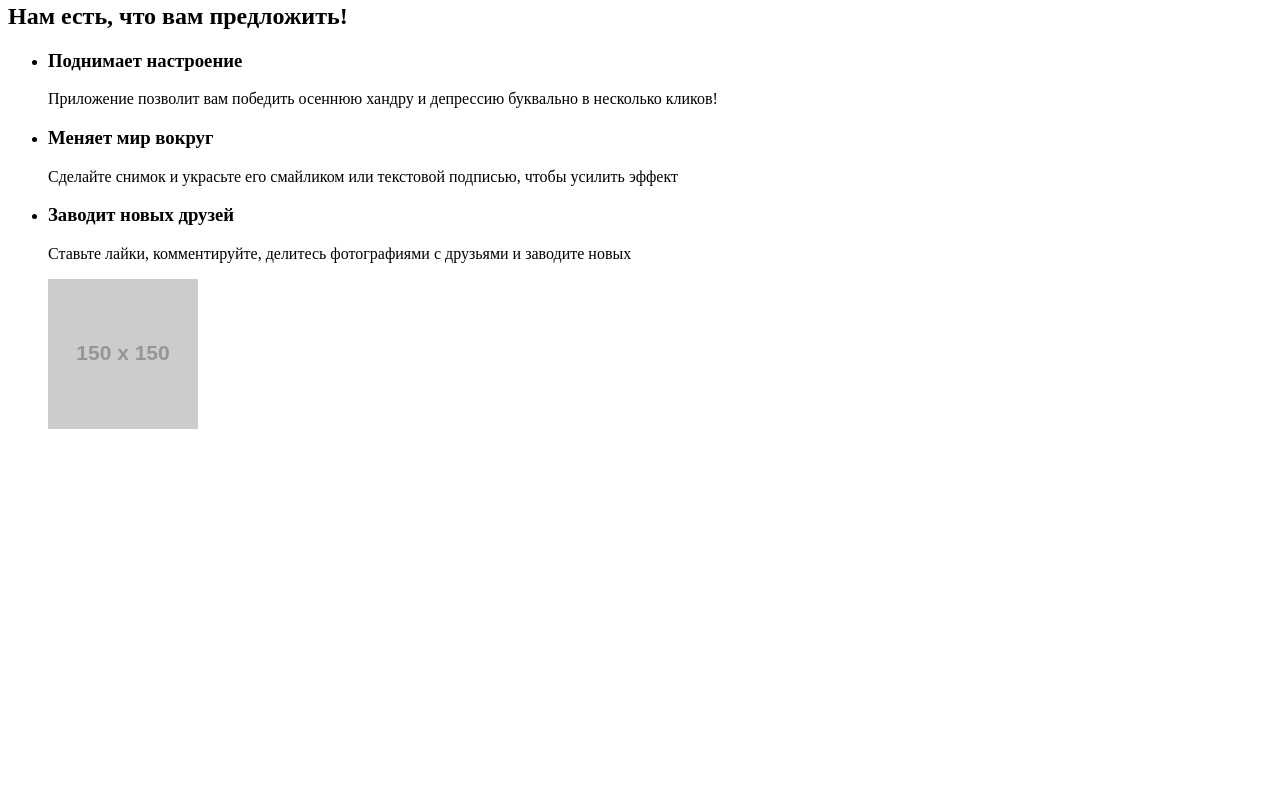
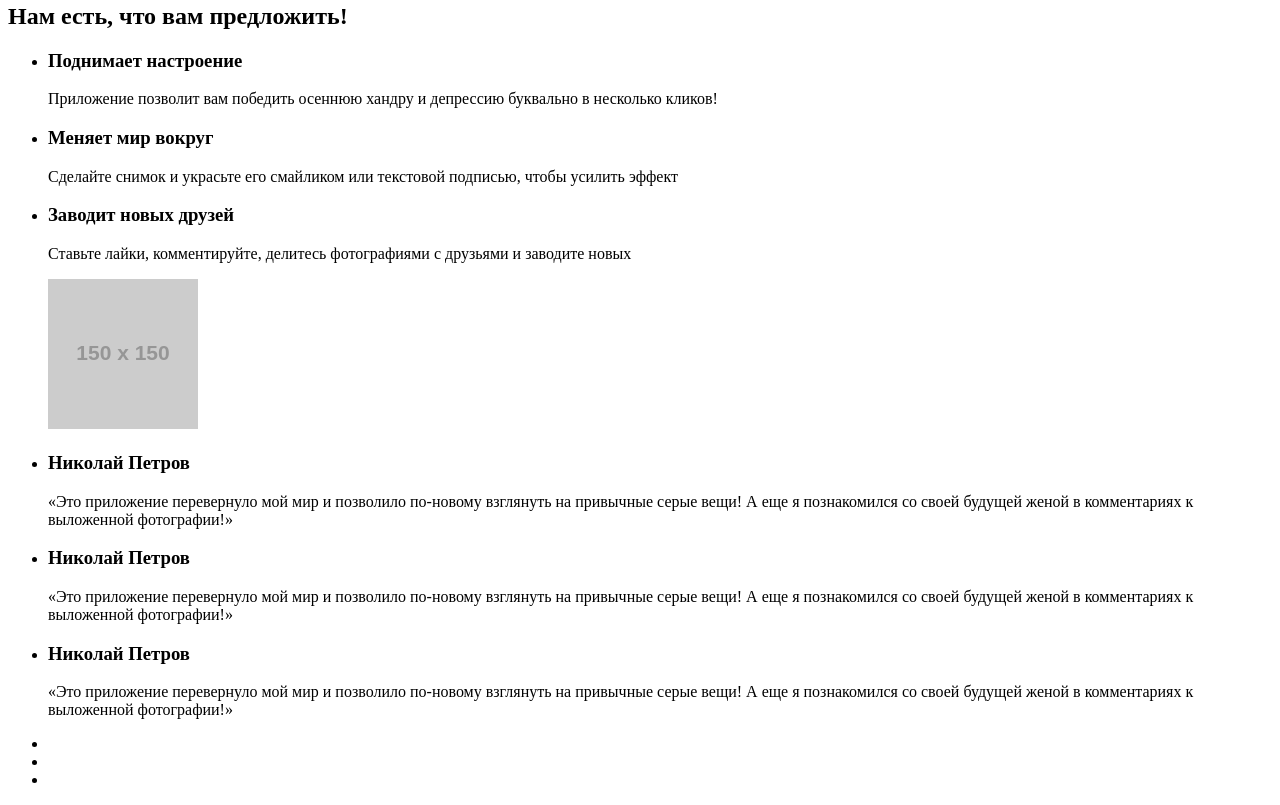
Before and after one commit to HQballz/1461461-pink-21, a website: page source/index.html in a window 1280 px wide. Shown: the part 419-1224 px from the top of the page. Before the commit the page ends 868 px from the top, so only its background shows below. Drawn offline with Linux system fonts and the light colour scheme; placeholder pictures from the web are drawn by us.

Commit message:
Добавляет блок к отзывами в index.html

```diff
--- a/source/index.html
+++ b/source/index.html
@@ -48,20 +48,43 @@
 
         <ul class="advantages__list">
           <li class="advantages__item">
-            <h3 class="advantages__item-heading">Поднимает настроение</h3>
+            <h3 class=" headingadvantages__item-heading">Поднимает настроение</h3>
             <p>Приложение позволит вам победить осеннюю хандру и депрессию буквально в несколько кликов!</p>
           </li>
           <li class="advantages__item">
-            <h3 class="advantages__item-heading">Меняет мир вокруг</h3>
+            <h3 class="heading advantages__item-heading">Меняет мир вокруг</h3>
             <p>Сделайте снимок и украсьте его смайликом или текстовой подписью, чтобы усилить эффект</p>
           </li>
           <li class="advantages__item">
-            <h3 class="advantages__item-heading">Заводит новых друзей</h3>
+            <h3 class="heading advantages__item-heading">Заводит новых друзей</h3>
             <p>Ставьте лайки, комментируйте, делитесь фотографиями с друзьями и заводите новых</p>
           </li>
           <img src="https://via.placeholder.com/150x150" alt="iphone">
         </ul>
       </section>
+
+      <section class="reviews">
+        <ul class="rewiews__list">
+          <li class="reviews__item">
+            <h3 class="heading reviews__heading">Николай Петров</h3>
+            <p class="reviews__text">«Это приложение перевернуло мой мир и позволило по-новому взглянуть на привычные серые вещи! А еще я познакомился со своей будущей женой в комментариях к выложенной фотографии!»</p>
+          </li>
+          <li class="reviews__item">
+            <h3 class="heading reviews__heading">Николай Петров</h3>
+            <p class="reviews__text">«Это приложение перевернуло мой мир и позволило по-новому взглянуть на привычные серые вещи! А еще я познакомился со своей будущей женой в комментариях к выложенной фотографии!»</p>
+          </li>
+          <li class="reviews__item">
+            <h3 class="heading reviews__heading">Николай Петров</h3>
+            <p class="reviews__text">«Это приложение перевернуло мой мир и позволило по-новому взглянуть на привычные серые вещи! А еще я познакомился со своей будущей женой в комментариях к выложенной фотографии!»</p>
+          </li>
+        </ul>
+
+        <ul class="reviews__toggle">
+          <li class="reviews__toggle-item"></li>
+          <li class="reviews__toggle-item"></li>
+          <li class="reviews__toggle-item"></li>
+        </ul>
+      </section>
     </main>
   </body>
 </html>
```
